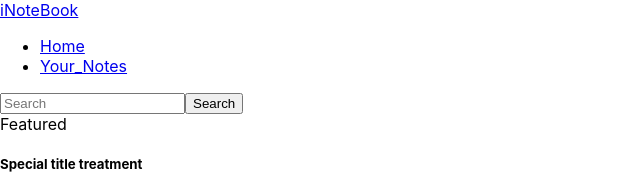
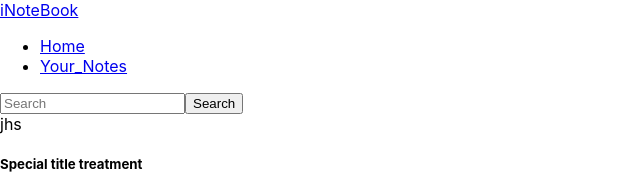
Before and after one commit to Suryansh987/iNotebook-React, a React (Create React App) app: page /usernotes in a window 1280 px wide. Shown: the top 195 px of the page, without its empty margins (0-640 px from the left). Built offline with nearby package versions, Linux system fonts and the light colour scheme; the HTML template or start-up script is replaced by a standard one.

Commit message:
ci : Added Context

```diff
--- a/src/App.js
+++ b/src/App.js
@@ -6,16 +6,19 @@ import {
   Routes,
   Route
 } from 'react-router-dom';
+import NoteState from './Context/NoteState';
 
 function App() {
   return (
     <>
       <BrowserRouter>
-        <Navbar/>
-        <Routes>
-          <Route exact path='/' element={ <Notebook/>}/>
-          <Route exact path ='/usernotes' element={<UserNotes/>}/>
-        </Routes>
+        <NoteState>
+          <Navbar />
+          <Routes>
+            <Route exact path='/' element={<Notebook />} />
+            <Route exact path='/usernotes' element={<UserNotes />} />
+          </Routes>
+        </NoteState>
       </BrowserRouter>
     </>
   );
--- a/src/Components/UserNotes.js
+++ b/src/Components/UserNotes.js
@@ -1,11 +1,14 @@
-import React from 'react'
+import React, { useContext } from 'react'
+import NoteContext from '../Context/NoteContext'
 
 export default function UserNotes() {
+    const a = useContext(NoteContext)
     return (
-        <div className='container'>
+        <div className='container my-3'>
             <div className="card">
                 <div className="card-header">
-                    Featured
+                    { console.log(a)}
+                    {a.name}
                 </div>
                 <div className="card-body">
                     <h5 className="card-title">Special title treatment</h5>
--- /dev/null
+++ b/src/Context/NoteContext.js
@@ -0,0 +1,5 @@
+import { createContext} from "react";
+
+const NoteContext = createContext();
+
+export default NoteContext;
--- /dev/null
+++ b/src/Context/NoteState.js
@@ -0,0 +1,24 @@
+import NoteContext from "./NoteContext";
+import React, { useState } from 'react'
+
+
+// API CALL FOR FETCHING USERS
+const users = ()=>{
+
+}
+
+const NoteState = (props) => {
+
+    const [state, setstate] = useState({
+        "name":"jhs",
+        "Class":"djwed"
+    })
+    // const state = "Hello"
+    return (
+        <NoteContext.Provider value={state}>
+            {props.children}
+        </NoteContext.Provider>
+    )
+}
+
+export default NoteState;
```
